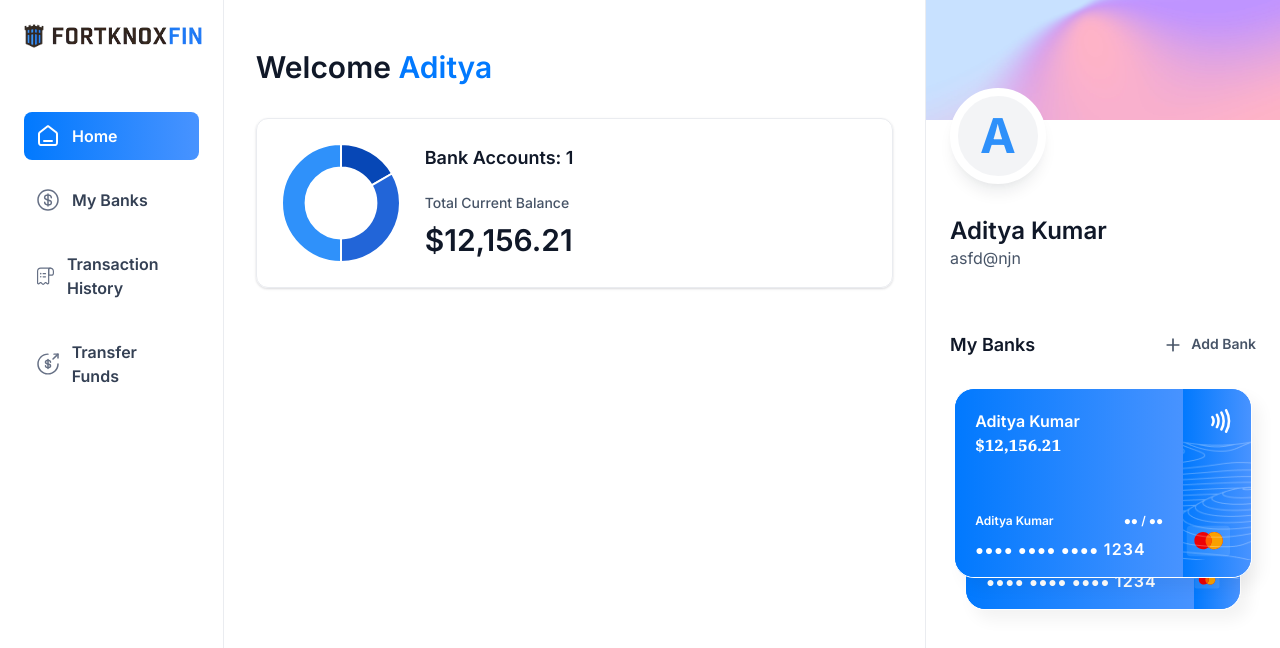
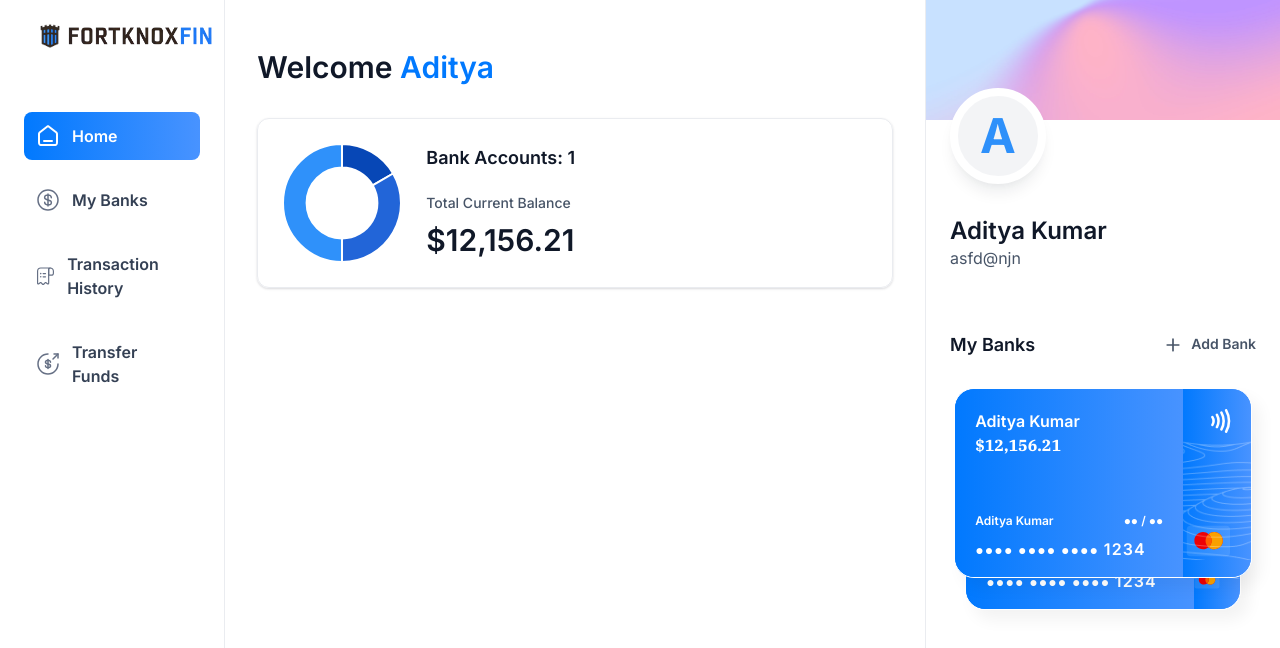
Before and after one commit to Aditya26002/FortKnoxFin, a Next.js app: page / in a window 1280 px wide. Shown: the top 648 px of the page. Built offline with nearby package versions, Linux system fonts and the light colour scheme.

Commit message:
Refactor Sidebar component to add padding to the logo link

```diff
--- a/components/Sidebar.tsx
+++ b/components/Sidebar.tsx
@@ -15,7 +15,7 @@ const Sidebar = ({ user }: SiderbarProps) => {
       <nav className="flex flex-col gap-4">
         <Link
           href={"/"}
-          className="mb-12 cursor-pointer items-center gap-2 flex"
+          className="mb-12 cursor-pointer items-center gap-2 px-4 flex"
         >
           <Image
             src="/icons/logo.svg"
```
